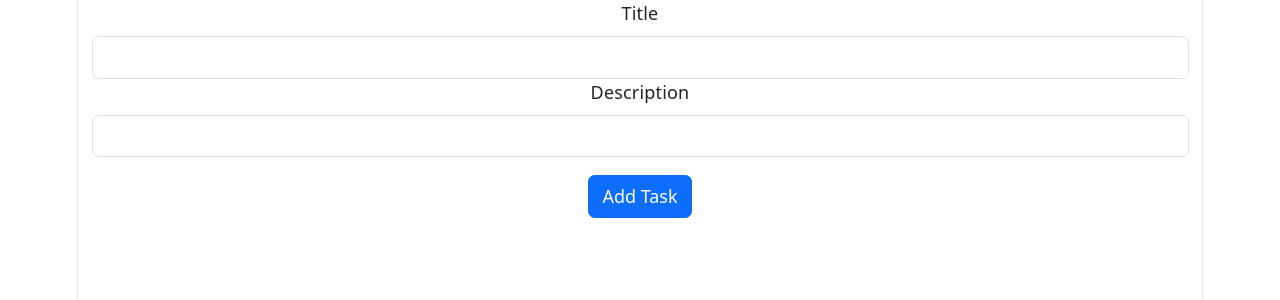
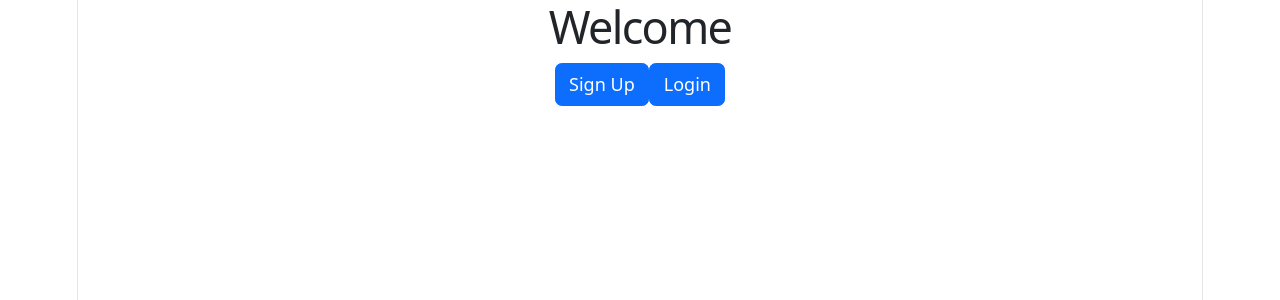
Before and after one commit to gmcallister23/ts-tasklist-assignment, a React (Vite) app: page / in a window 1280 px wide. Shown: the top 300 px of the page. Built offline with nearby package versions, Linux system fonts and the light colour scheme.

Commit message:
used Auth0 login set up to build login, sign up, logout system

```diff
--- a/src/App.tsx
+++ b/src/App.tsx
@@ -1,17 +1,23 @@
 import { useState } from 'react'
-import Dashboard from './pages/Dashboard'
-import 'bootstrap/dist/css/bootstrap.min.css'
+import Dashboard from './pages/Dashboard';
+import Profile from './pages/Profile';
+import TaskDetails from './pages/TaskDetails';
+import 'bootstrap/dist/css/bootstrap.min.css';
+import { Route, Routes } from 'react-router-dom';
+import LoginPage from './pages/LoginPage';
+import AuthenticationGuard from './components/AuthenticationGuard';
 import './App.css'
 
 function App() {
 
   return (
     <div>
-      {/* Add routing for login */}
-      {/* Add routing for registration */}
-      <Dashboard /> {/*add protected routing */}
-      {/*add protected routing for profile */}
-
+      <Routes>
+        <Route path="/" element={<LoginPage />} />
+        <Route path='/dashboard' element={<AuthenticationGuard component={Dashboard}/>} />
+        <Route path='/profile' element={<AuthenticationGuard component={Profile} />} />
+        <Route path='/details' element={<AuthenticationGuard component={TaskDetails} />} />
+      </Routes>
 
     </div>
   )
--- a/src/components/LoginButton.tsx
+++ b/src/components/LoginButton.tsx
@@ -2,23 +2,50 @@ import { useAuth0 } from '@auth0/auth0-react';
 import { Button } from 'react-bootstrap';
 
 const LoginButton: React.FC = () => {
-    const { loginWithRedirect, isAuthenticated, isLoading } = useAuth0();
+    const { loginWithRedirect: login, isAuthenticated, isLoading, error, logout: auth0logout, user } = useAuth0();
 
-    const handleLogin = async () => {
-        await loginWithRedirect({
-            appState: {
-                returnTo: '/profile',
-            },
-            authorizationParams: {
-                prompt: 'login',
+    const signup = () =>
+        login({
+            authorizationParams: { screen_hint: 'signup'}
+        });
+
+    const logout = () =>
+        auth0logout({
+            logoutParams: {
+                returnTo: window.location.origin
             }
-        });
-    };
+        })
 
-    if (isLoading) return null;
-    if(!isAuthenticated) return (<Button onClick={handleLogin}>Login</Button>)
-    return null
+    const handleLogin = () => login();
+
+
+    if (isLoading) return "Loading...";
+
+    return isAuthenticated ? (
+        <>
+
+        <p>Logged in as {user?.email}</p>
+
+        <h1> User Profile </h1>
+
+        <pre>{JSON.stringify(user, null, 2)}</pre>
+
+        <Button onClick={logout}>Logout</Button>
+
+        </>
+    ) : (
+
+        <>
+        {error && <p>Error: {error.message}</p>}
+
+        <Button onClick={signup}>Sign Up</Button>
+
+        <Button onClick={(handleLogin)}>Login</Button>
+        </>
+    )
 
 };
 
 export default LoginButton;
+
+//copied from Auth0 registered application, debugged and updated with ChatGPT
--- a/src/main.tsx
+++ b/src/main.tsx
@@ -3,12 +3,23 @@ import { createRoot } from 'react-dom/client'
 import './index.css'
 import App from './App.tsx'
 import { TasksProvider } from './context/TaskContext'
+import { Auth0Provider } from '@auth0/auth0-react';
+import { BrowserRouter } from 'react-router-dom';
+
 
 createRoot(document.getElementById('root')!).render(
   <StrictMode>
+    <BrowserRouter>
+    <Auth0Provider
+      domain="dev-jbdb3wigqp2omx1c.us.auth0.com"
+      clientId="b2epb4zXAKTVrqkCC6UhUXgHI34rbMih"
+      authorizationParams={{ redirect_uri: window.location.origin }}
+    >
     <TasksProvider>
       <App />
     </TasksProvider>
+    </Auth0Provider>
+    </BrowserRouter>
 
   </StrictMode>,
 )
```
